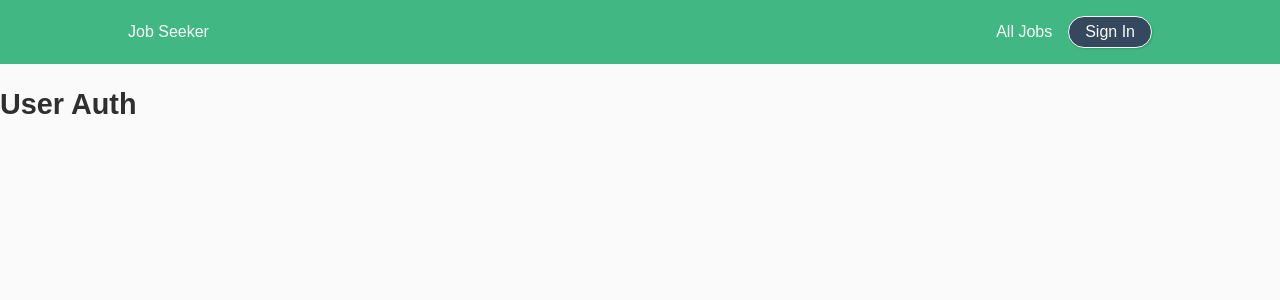
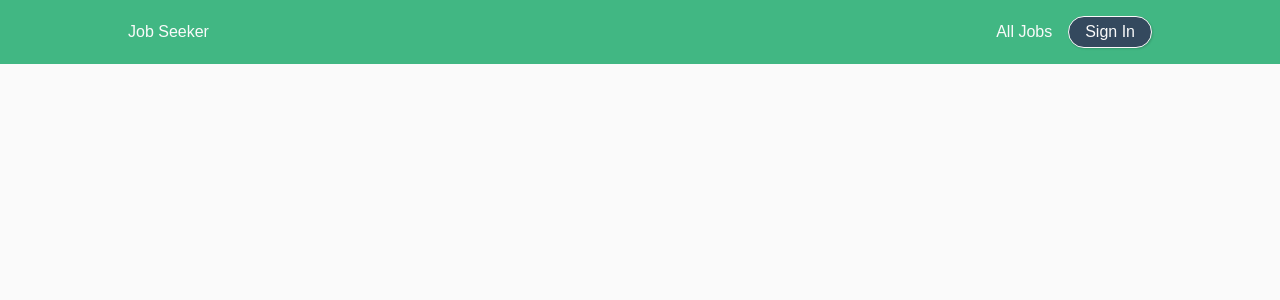
Before and after one commit to aldoBangun/job-seeker, a Vue app: page /auth in a window 1280 px wide. Shown: the top 300 px of the page. Built offline with nearby package versions, Linux system fonts and the light colour scheme.

Commit message:
add child route to auth path

```diff
--- a/src/views/auth/UserAuth.vue
+++ b/src/views/auth/UserAuth.vue
@@ -1,5 +1,9 @@
 <template>
-  <div>
-    <h1>User Auth</h1>
-  </div>
+  <router-view></router-view>
 </template>
+
+<script>
+export default {};
+</script>
+
+<style scoped></style>
```
Also changed, not shown: src/router.js (+10 -1 lines).
